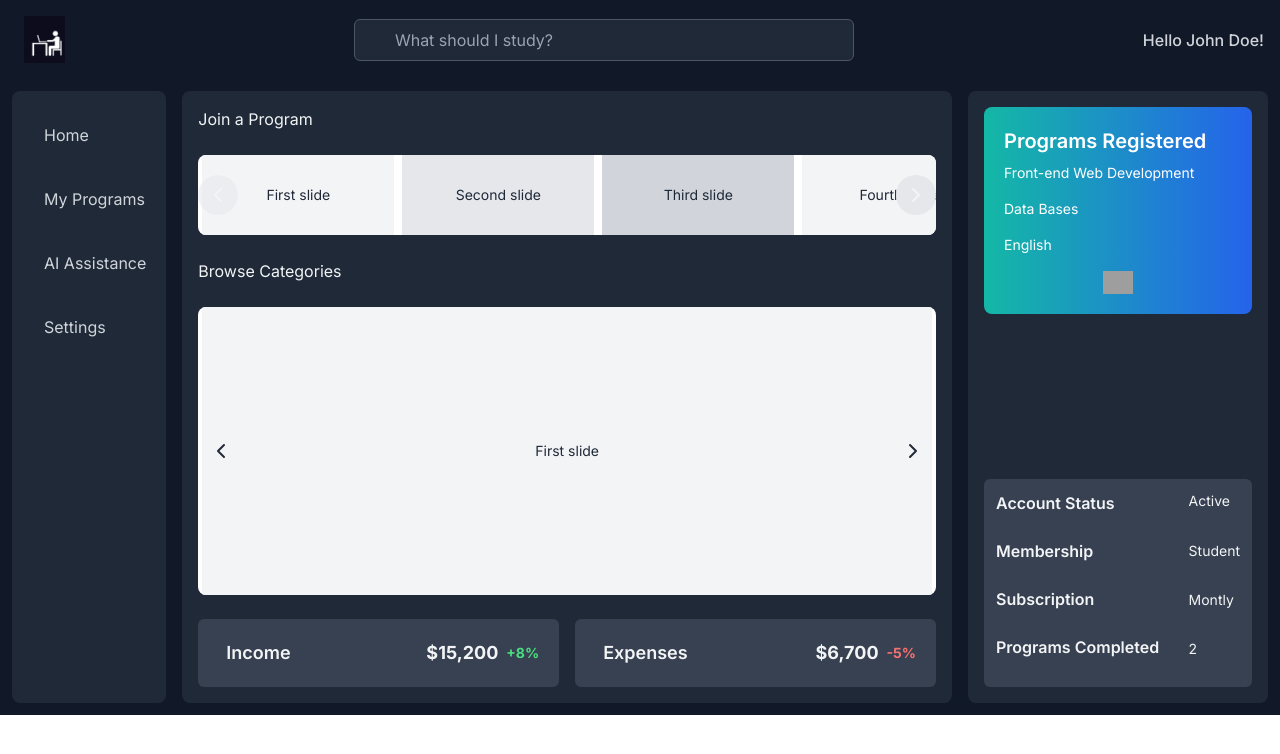
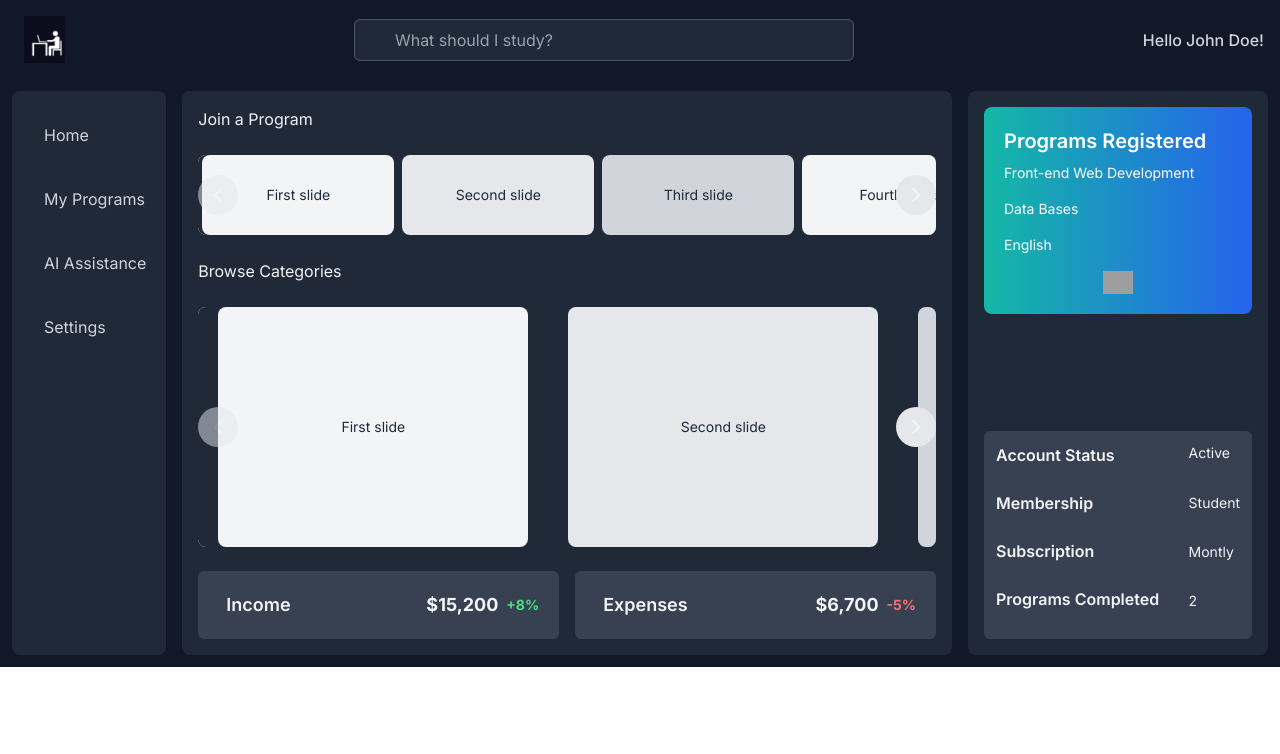
Before and after one commit to JoseArias31/Learn-Together, a Next.js app in the folder cooperativelearning/: page /dashboard in a window 1280 px wide. Shown: the top 754 px of the page. Built offline with nearby package versions, Linux system fonts and the light colour scheme; grey boxes are pictures that could not be loaded.

Commit message:
Fixing minor details in Program Carousel and improve Caterogy Corousel for better functionality

```diff
--- a/cooperativelearning/src/app/components/CategoryCarousel.js
+++ b/cooperativelearning/src/app/components/CategoryCarousel.js
@@ -37,17 +37,17 @@ const CategoryCarousel = () => {
       className="relative"
     >
 
-      <div className="hs-carousel w-full overflow-hidden bg-white rounded-lg">
-        <div className="relative min-h-72">
+      <div className="hs-carousel w-full overflow-hidden bg-white rounded-lg ">
+        <div className="relative min-h-60 overflow-hidden ">
           <div
-            className="hs-carousel-body absolute top-0 bottom-0 left-0 flex transition-transform duration-700"
+            className="hs-carousel-body absolute top-0 bottom-0 left-0 flex transition-transform duration-700 bg-gray-800"
             style={{
-              transform: `translateX(-${currentSlide * 100}%)`,
+              transform: `translateX(-${currentSlide * 200}px)`,
             }}
           >
             {slides.map((slide) => (
-              <div key={slide.id} className="hs-carousel-slide px-1 flex-shrink-0 w-full">
-              <Link href={slide.route}><div className={`flex justify-center h-full ${slide.bg} p-6`}>
+              <div key={slide.id} className="hs-carousel-slide px-5  flex-shrink-0 w-[300px] md:w-[350px] lg:w[600px]">
+              <Link href={slide.route}><div className={`flex justify-center h-full ${slide.bg} p-6 rounded-lg`}>
                   <span className="self-center text-sm text-gray-800">
                     {slide.text}
                   </span>
@@ -63,7 +63,8 @@ const CategoryCarousel = () => {
       <button
         type="button"
         onClick={prevSlide}
-        className="hs-carousel-prev absolute inset-y-0 left-0 flex justify-center items-center w-[46px] h-full text-gray-800 hover:bg-gray-800/10 focus:outline-none rounded-s-lg"
+        disabled={currentSlide === 0}
+        className={`absolute left-0 top-1/2 transform -translate-y-1/2 bg-gray-200 p-2 rounded-full ${currentSlide === 0 ? 'opacity-50 cursor-not-allowed' : ''} `}
       >
         <span aria-hidden="true">
           <svg
@@ -83,9 +84,12 @@ const CategoryCarousel = () => {
       </button>
 
       <button
-        type="button"
-        onClick={nextSlide}
-        className="hs-carousel-next absolute inset-y-0 right-0 flex justify-center items-center w-[46px] h-full text-gray-800 hover:bg-gray-800/10 focus:outline-none rounded-e-lg"
+         type="button"
+         onClick={nextSlide}
+         disabled={currentSlide === slides.length - 1}
+         className={`absolute right-0 top-1/2 transform -translate-y-1/2 bg-gray-200 p-2 rounded-full ${
+           currentSlide === slides.length - 1 ? 'opacity-50 cursor-not-allowed' : ''
+         }`}
       >
         <span aria-hidden="true">
           <svg
--- a/cooperativelearning/src/app/components/ProgramCarousel.js
+++ b/cooperativelearning/src/app/components/ProgramCarousel.js
@@ -51,9 +51,9 @@ const ImageCarousel = () => {
          <div className="hs-carousel w-full overflow-hidden bg-white rounded-lg">
   <div className="relative min-h-20 overflow-hidden">
     <div
-      className="hs-carousel-body absolute top-0 bottom-0 left-0 flex transition-transform duration-700"
+      className="hs-carousel-body absolute top-0 bottom-0 left-0 flex transition-transform duration-700 bg-gray-800"
       style={{
-        transform: `translateX(-${currentSlide * 100}px)`,
+        transform: `translateX(-${currentSlide * 200}px)`,
       }}
     >
       {slides.map((slide) => (
@@ -62,7 +62,7 @@ const ImageCarousel = () => {
           className="hs-carousel-slide px-1 flex-shrink-0 w-[100px] md:w-[150px] lg:w-[200px]"
         >
           <Link href={slide.route}>
-            <div className={`flex justify-center h-full ${slide.bg} p-6`}>
+            <div className={`flex justify-center h-full ${slide.bg} p-6 rounded-lg`}>
               <span className="self-center text-sm text-gray-800">
                 {slide.text}
               </span>
```
